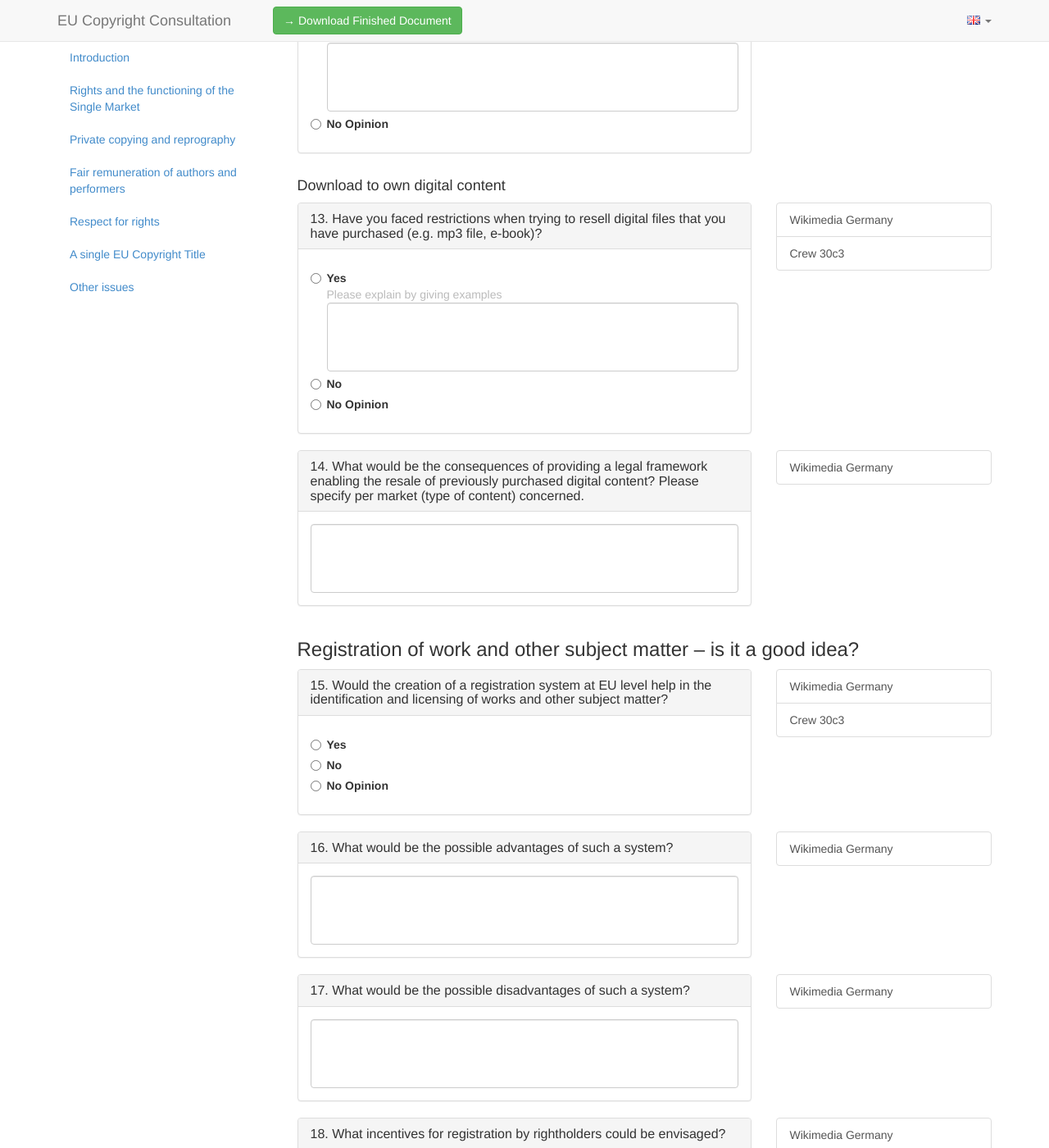
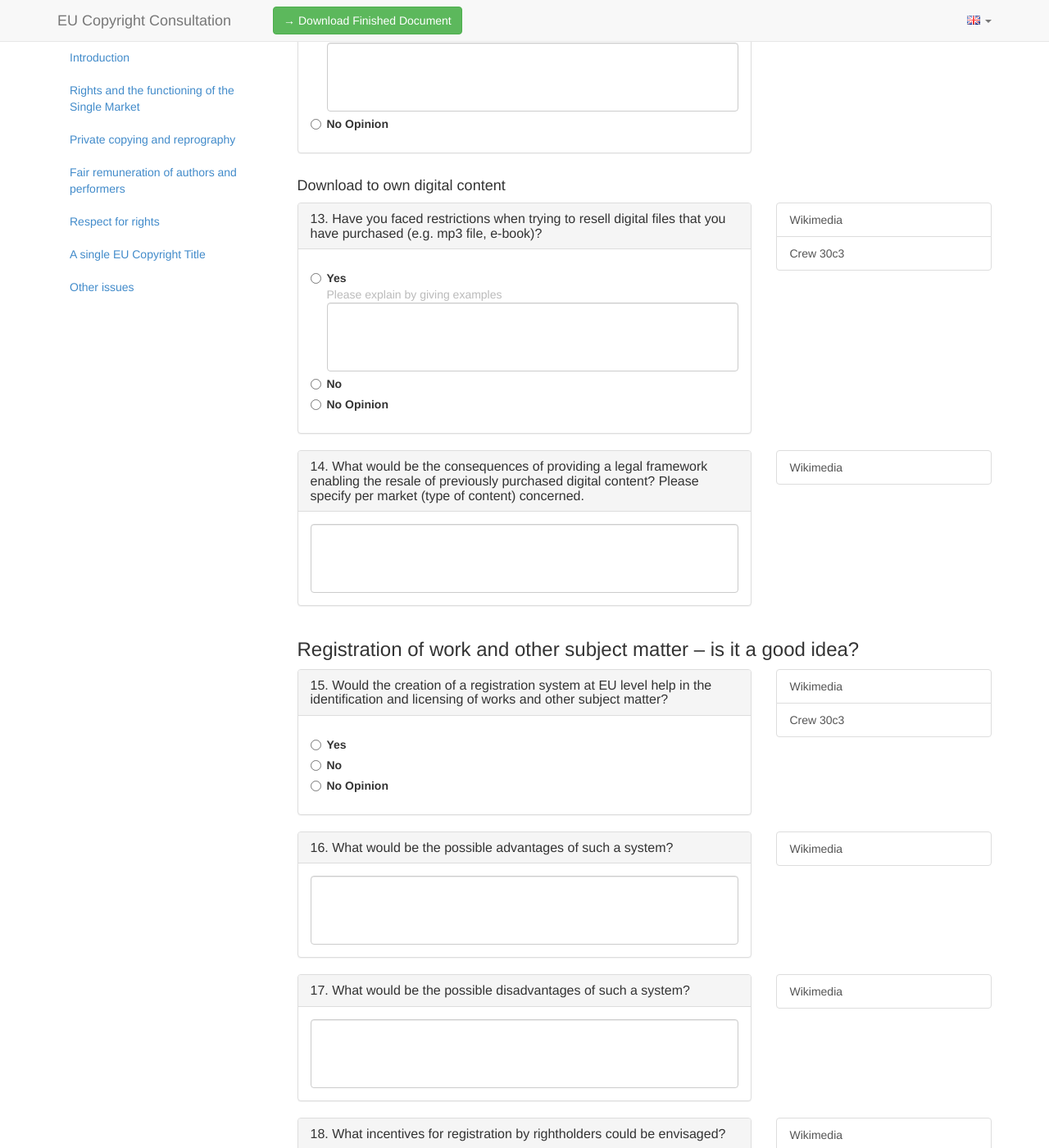
Before and after one commit to okfde/eucopyright, a Jekyll site: the page built from en/index.html, in a window 1280 px wide and 1400 px high, scrolled down 6187 px. Shown: the whole window at 82% size. Built offline with Jekyll 4.4.1, drawn with Linux system fonts in a browser that asks for light colours; comment, search, counter and statistics services are not loaded; some of the changed text lies outside the part shown.

Commit message:
Change name of Wikimedia Guide

```diff
--- a/_data/answers.yml
+++ b/_data/answers.yml
@@ -1,5 +1,5 @@
-- name: Wikimedia Germany
-  slug: wikimediade
+- name: Wikimedia
+  slug: wikimedia
   language: en
   url: "https://docs.google.com/spreadsheet/pub?key=0Am6UBdM-6oM6dDBEaGZxbmtEaXg2Vlp2VkR3MkxXNlE&output=csv"
   questions: [1, 2, 3, 4, 5, 6, 7, 8, 9, 10, 11, 12, 13, 14, 15, 16, 17, 18, 19, 20, 21, 22, 23, 24, 26, 30, 34, 36, 37, 39, 42, 43, 48, 53, 54, 55, 56, 57, 58, 63, 64, 65, 72, 74, 75, 76, 77, 78, 79, 80]
```
